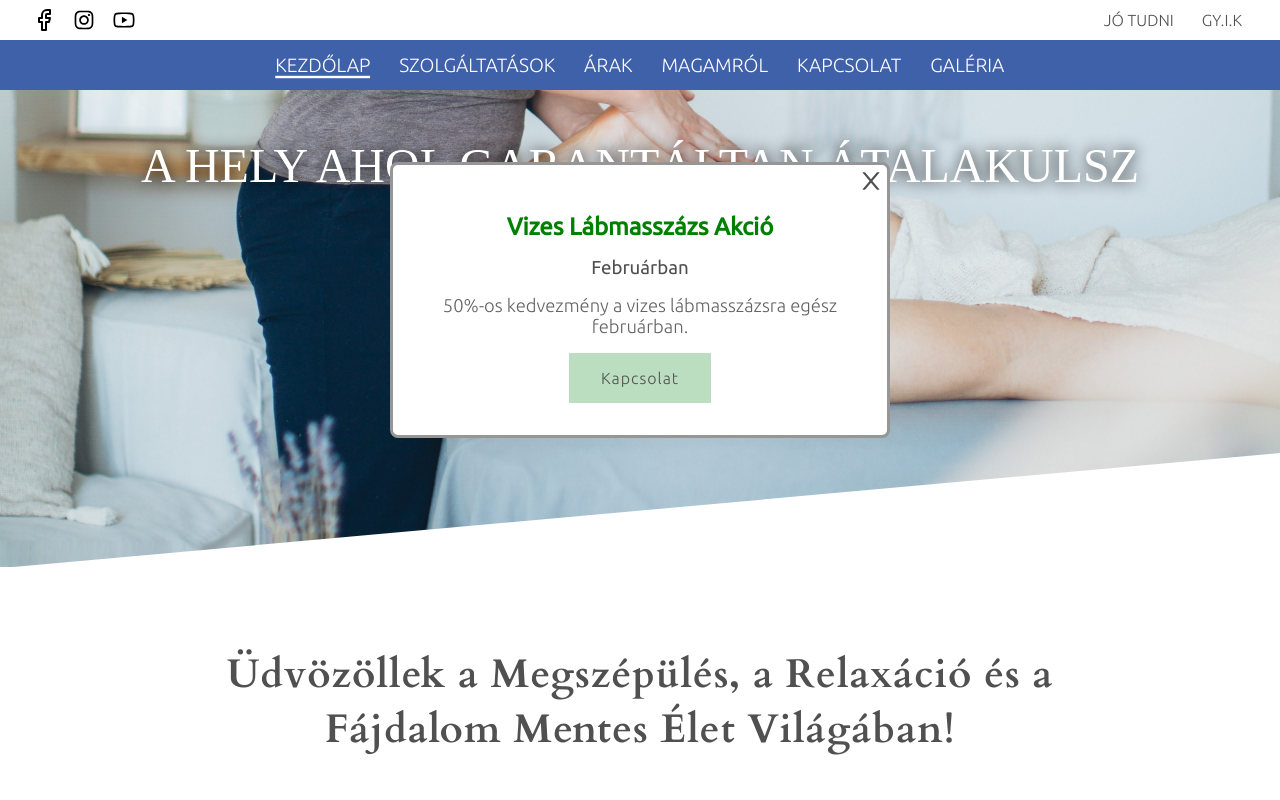
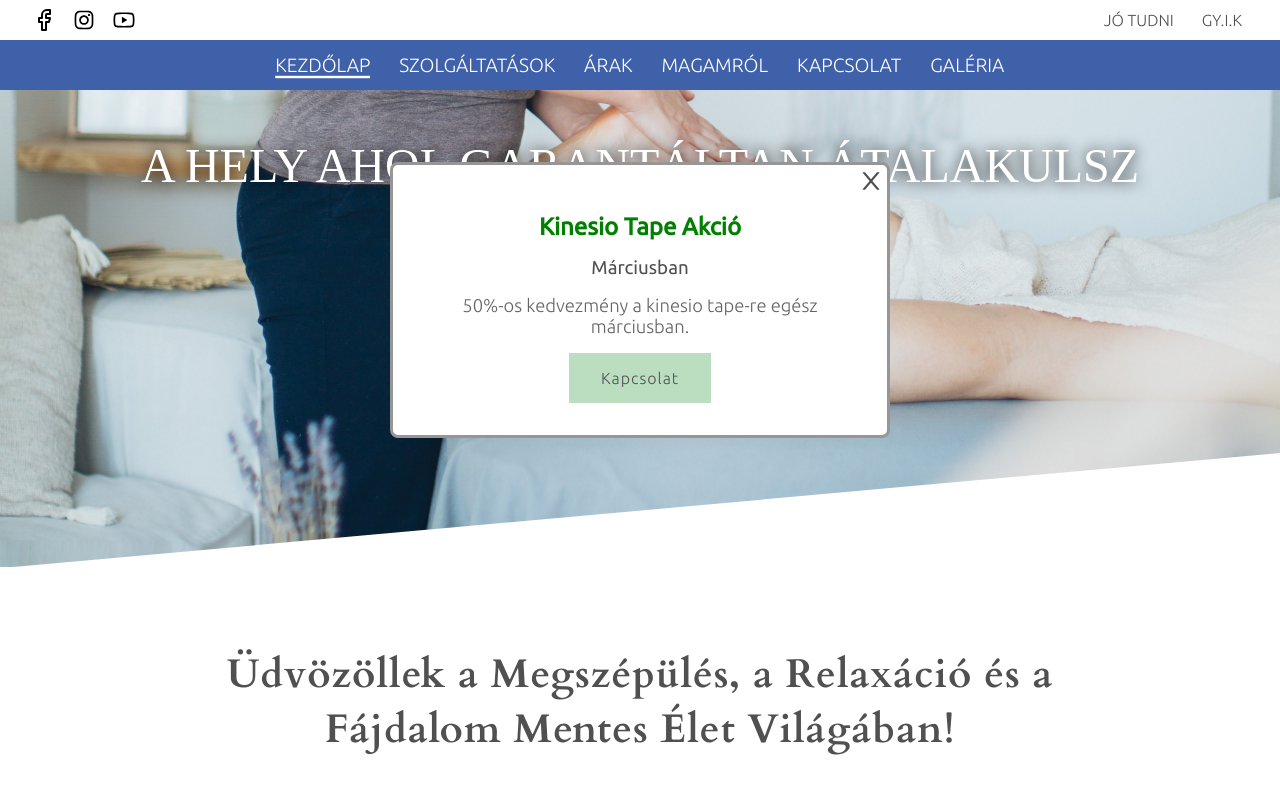
Before and after one commit to Karoly-Git/talpak, a React (Create React App) app: page / in a window 1280 px wide. Shown: the top 800 px of the page. Built offline with nearby package versions, Linux system fonts and the light colour scheme.

Commit message:
Marciusi akcio frissites

```diff
--- a/src/App.js
+++ b/src/App.js
@@ -93,11 +93,19 @@ export default function App() {
             </p>
           </>}
 
-          {true && <>
+          {false && <>
             <h2>Vizes Lábmasszázs Akció</h2>
             <h3>Februárban</h3>
             <p>
               50%-os kedvezmény a vizes lábmasszázsra egész februárban.
+            </p>
+          </>}
+
+          {true && <>
+            <h2>Kinesio Tape Akció</h2>
+            <h3>Márciusban</h3>
+            <p>
+              50%-os kedvezmény a kinesio tape-re egész márciusban.
             </p>
           </>}
 
```
